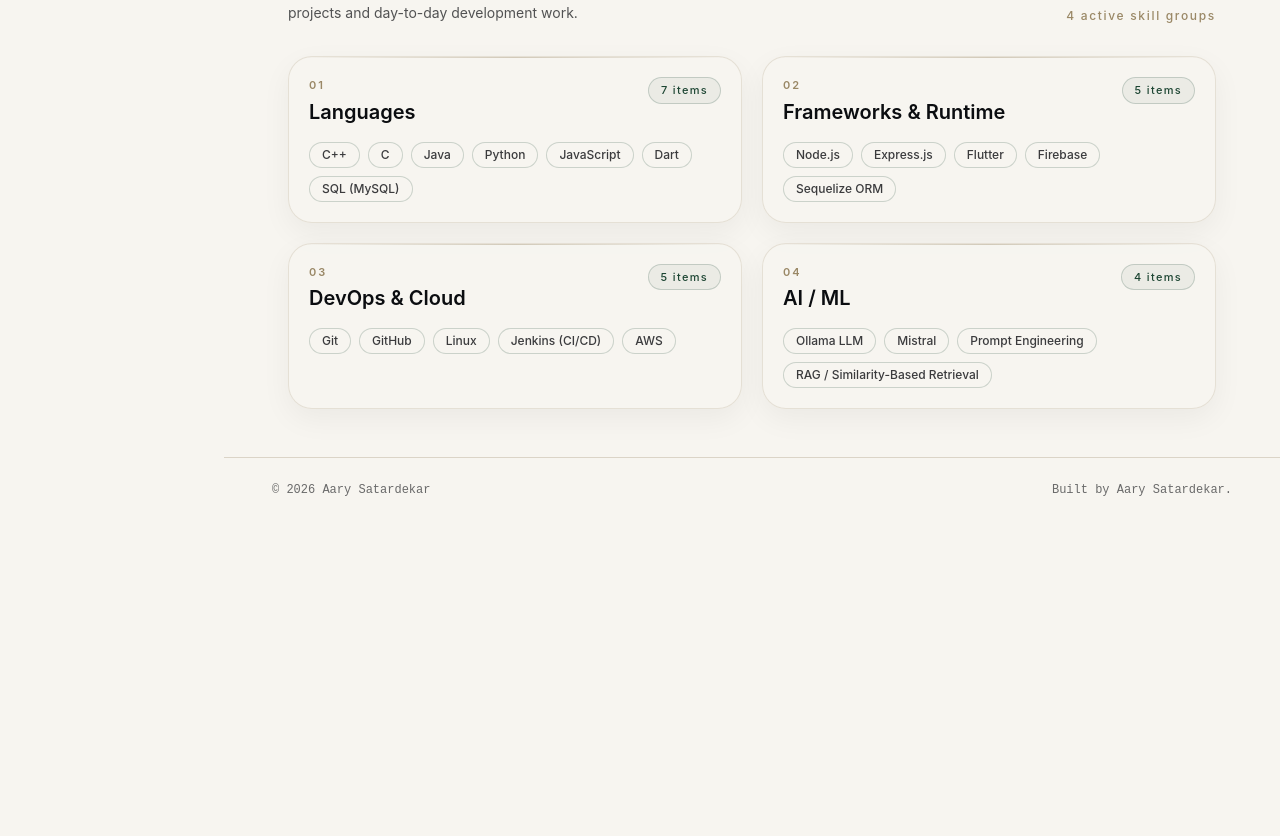
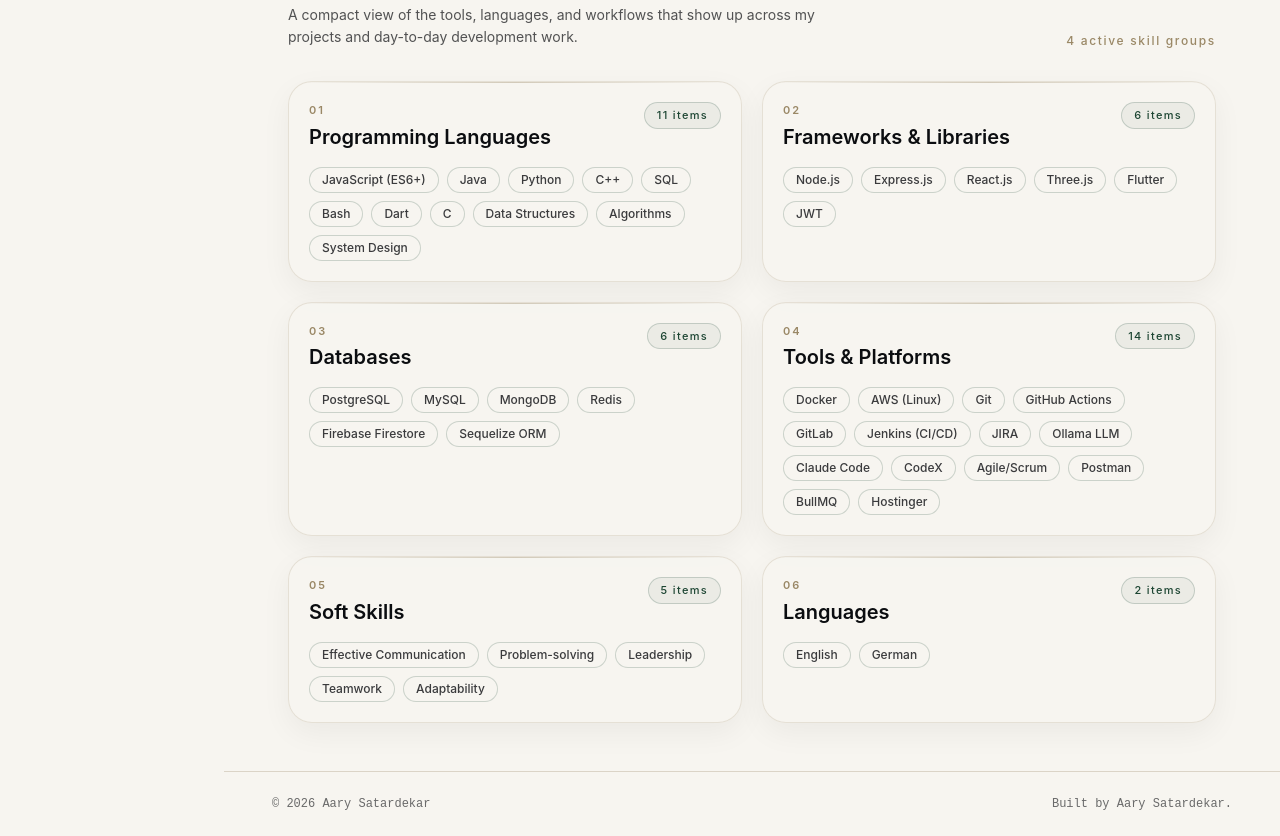
Before and after one commit to Aary23S/aary-portfolio, a React (Vite) app: page / in a window 1280 px wide. Shown: the part 1746-2582 px from the top of the page. Before the commit the page ends 2268 px from the top, so only its background shows below. Built offline with nearby package versions, Linux system fonts and the light colour scheme.

Commit message:
updated your portfolio

```diff
--- a/src/data/projects.ts
+++ b/src/data/projects.ts
@@ -5,24 +5,29 @@
     slug: "careergraph-ai",
     title: "CareerGraph AI",
     summary:
-      "An AI-powered career intelligence MVP featuring automated job syncing, local LLMs, and Redis-backed task queues.",
+      "A full-stack career-intelligence platform unifying a job tracker, CRM, and referral-outreach engine.",
     description: [
-      "CareerGraph AI is a robust career intelligence platform built to aggregate and analyze job opportunities.",
-      "The MVP includes background synchronization for Adzuna and Gmail LinkedIn alerts, distributed task processing with BullMQ and Redis, and AI evaluation powered by local LLMs (Ollama) and embedding models.",
-      "It also features a Telegram bot integration for real-time alerts and user interaction."
+      "Architected a full-stack career-intelligence platform unifying a job tracker, a professional CRM with ~9,000 imported LinkedIn connections, and a referral-outreach engine on a single 27-table PostgreSQL schema — built deterministic-first and hardened with 84/84 tests before any AI integration.",
+      "Designed a fault-tolerant AI subsystem: a Redis-backed BullMQ job queue with automatic in-memory fallback, a dedicated worker process with graceful shutdown, and a swappable LLM provider layer (Ollama/Groq/mock) behind one interface.",
+      "Built AI-driven job/resume/connection enrichment, blended deterministic+AI match scoring, and guardrail-checked outreach drafting, plus a semantic search layer using sentence-transformer embeddings served via a Python FastAPI microservice with full Node-side fallback.",
+      "Engineered a reproducible, leakage-checked ML data pipeline (extract → validate → feature-engineer → split → version → publish) with MLflow experiment tracking isolated from the inference hot path."
     ],
     status: "in-progress",
     platform: "web",
     scope: "full-stack",
     startDate: "2026-08",
     endDate: "present",
-    stack: ["React", "Node.js", "Express", "PostgreSQL", "Redis", "BullMQ", "Ollama"],
+    stack: [
+      "React", "Vite", "Node.js", "Express.js", "PostgreSQL", "Sequelize",
+      "BullMQ", "Redis", "Python", "FastAPI", "sentence-transformers",
+      "MLflow", "Ollama", "Groq", "Docker", "JWT"
+    ],
     liveUrl: "https://careergraph-ai-fawn.vercel.app/",
     highlights: [
-      "Job aggregation via Adzuna API and Gmail/LinkedIn alerts",
-      "Scalable background worker architecture using Redis and BullMQ",
-      "AI evaluation and embeddings via Ollama and Groq",
-      "Real-time notifications via integrated Telegram Bot",
+      "Unified job tracker, CRM with ~9k connections, and outreach engine",
+      "Fault-tolerant AI subsystem with Redis/BullMQ and swappable LLMs",
+      "AI enrichment, match scoring, and sentence-transformer semantic search",
+      "Leakage-checked ML data pipeline with MLflow tracking",
     ],
   },
   {
--- a/src/data/skills.ts
+++ b/src/data/skills.ts
@@ -2,19 +2,27 @@
 
 export const skills: SkillGroup[] = [
   {
-    category: "Languages",
-    items: ["C++", "C", "Java", "Python", "JavaScript", "Dart", "SQL (MySQL)"],
+    category: "Programming Languages",
+    items: ["JavaScript (ES6+)", "Java", "Python", "C++", "SQL", "Bash", "Dart", "C", "Data Structures", "Algorithms", "System Design"],
   },
   {
-    category: "Frameworks & Runtime",
-    items: ["Node.js", "Express.js", "Flutter", "Firebase", "Sequelize ORM"],
+    category: "Frameworks & Libraries",
+    items: ["Node.js", "Express.js", "React.js", "Three.js", "Flutter", "JWT"],
   },
   {
-    category: "DevOps & Cloud",
-    items: ["Git", "GitHub", "Linux", "Jenkins (CI/CD)", "AWS"],
+    category: "Databases",
+    items: ["PostgreSQL", "MySQL", "MongoDB", "Redis", "Firebase Firestore", "Sequelize ORM"],
   },
   {
-    category: "AI / ML",
-    items: ["Ollama LLM", "Mistral", "Prompt Engineering", "RAG / Similarity-Based Retrieval"],
+    category: "Tools & Platforms",
+    items: ["Docker", "AWS (Linux)", "Git", "GitHub Actions", "GitLab", "Jenkins (CI/CD)", "JIRA", "Ollama LLM", "Claude Code", "CodeX", "Agile/Scrum", "Postman", "BullMQ", "Hostinger"],
   },
+  {
+    category: "Soft Skills",
+    items: ["Effective Communication", "Problem-solving", "Leadership", "Teamwork", "Adaptability"],
+  },
+  {
+    category: "Languages",
+    items: ["English", "German"],
+  }
 ];
```
